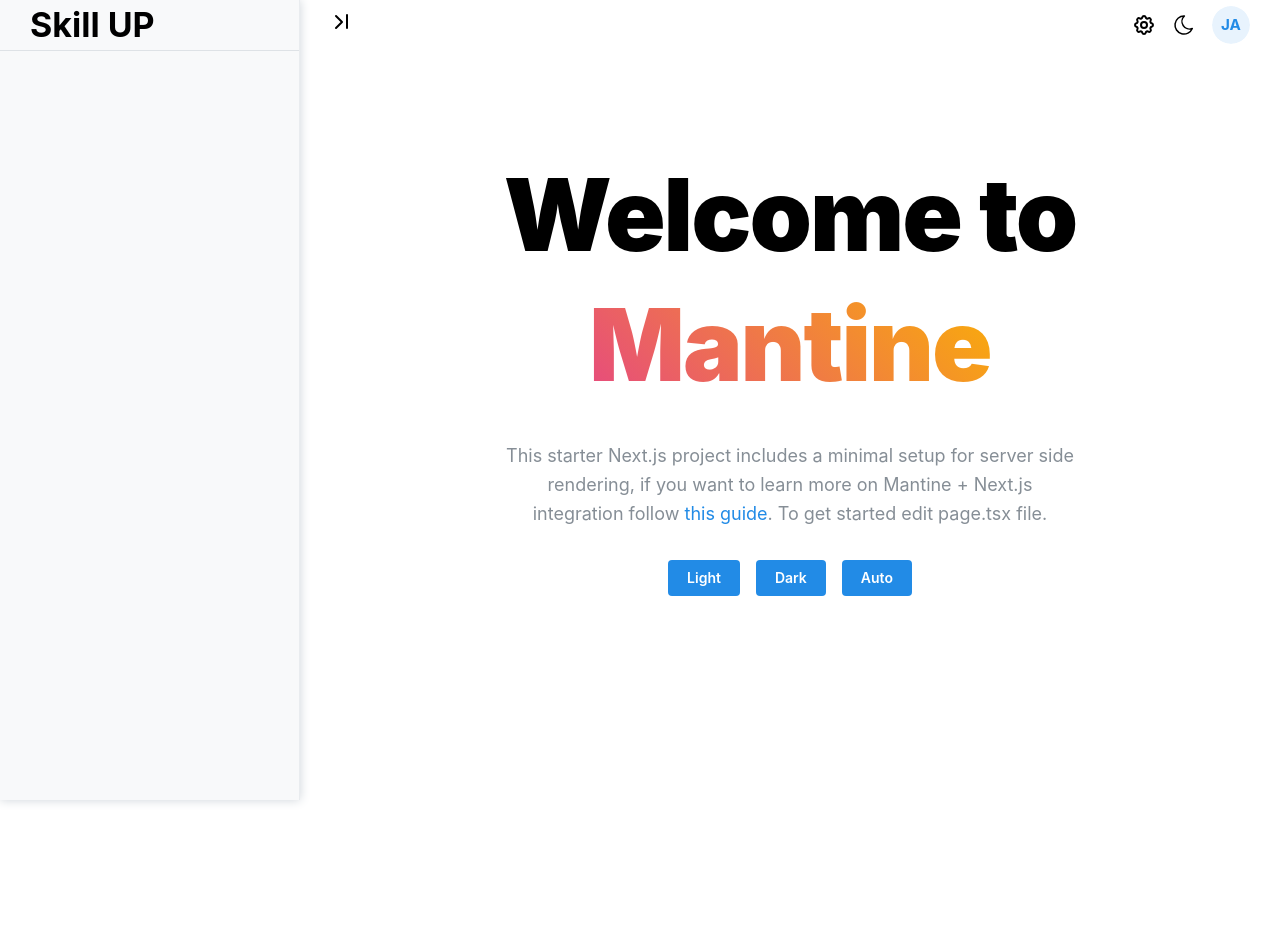
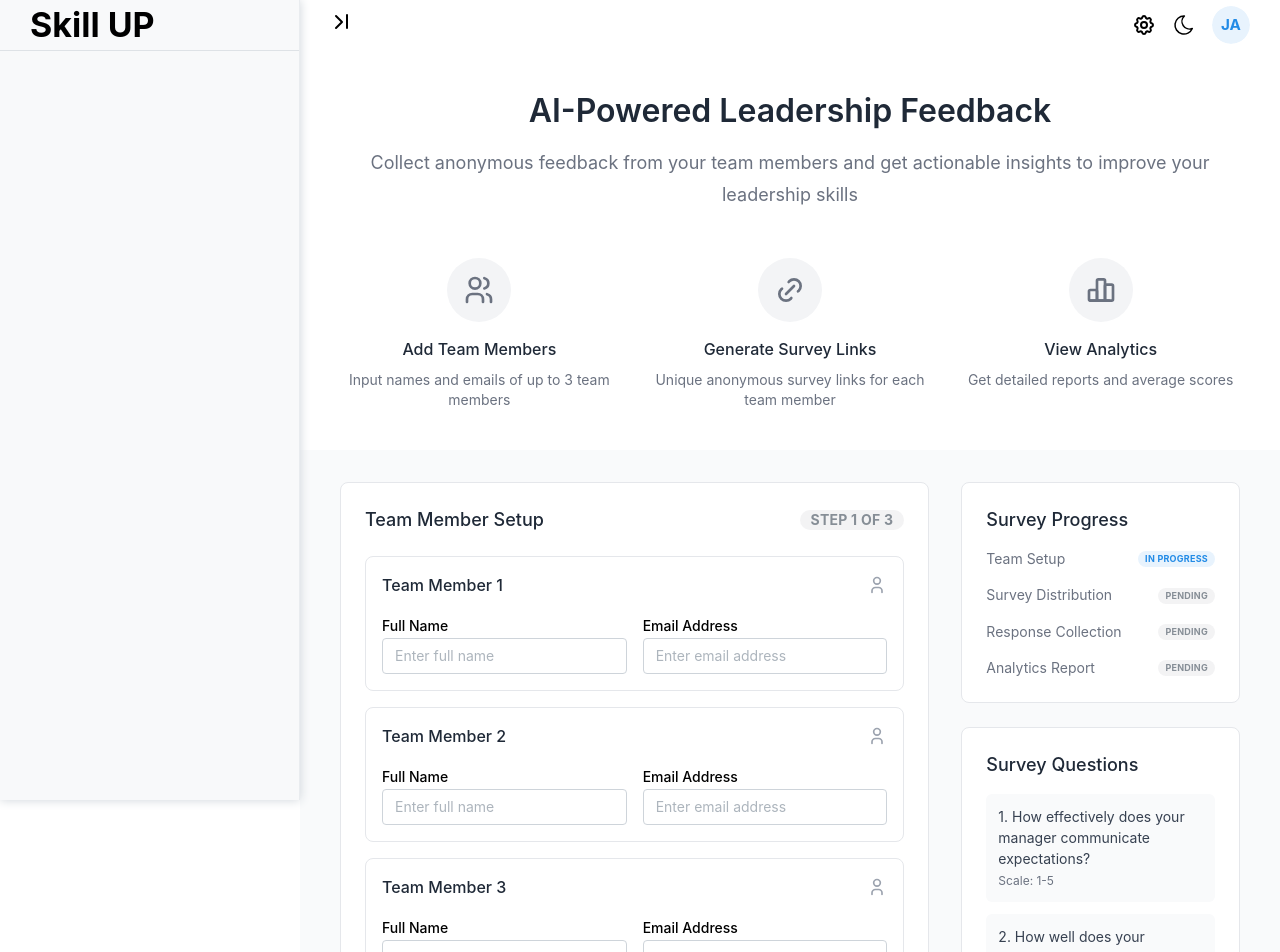
Before and after one commit to josejuniorpgx/Skill-Up-Test, a Next.js app: page / in a window 1280 px wide. Shown: the top 952 px of the page. Before the commit the page ends 800 px from the top, so only its background shows below. Built offline with nearby package versions, Linux system fonts and the light colour scheme.

Commit message:
Feat: implement HomeView with multi-step survey flow and update related types and styles

```diff
--- a/src/app/page.tsx
+++ b/src/app/page.tsx
@@ -1,12 +1,10 @@
-import {Welcome} from "@/components/common/Welcome/Welcome";
-import {ColorSchemeToggle} from "@/components/common/ColorSchemeToggle/ColorSchemeToggle";
+import {HomeView} from "@/components/pages/home";
 
 
 export default function HomePage() {
-  return (
-    <>
-      <Welcome />
-      <ColorSchemeToggle />
-    </>
-  );
+    return (
+        <>
+            <HomeView/>
+        </>
+    );
 }
--- /dev/null
+++ b/src/components/pages/home/Home.module.css
@@ -0,0 +1,14 @@
+/* src/components/Dashboard/Dashboard.module.css */
+
+.dashboard {
+    background-color: #f9fafb;
+    min-height: 100vh;
+}
+
+.content {
+    padding: 2rem 1.5rem;
+}
+
+.container {
+    width: 100%;
+}
--- /dev/null
+++ b/src/components/pages/home/index.tsx
@@ -0,0 +1,111 @@
+'use client';
+
+import {useState} from 'react';
+import {Container, Grid} from '@mantine/core';
+import styles from './Home.module.css';
+import {TeamMember} from "@/types/survey";
+import {SurveyDistribution} from "@/components/pages/home/SurveyDistribution";
+import {Sidebar} from "@/components/pages/home/Sidebar";
+import {SurveyPreview} from "@/components/pages/home/SurveyPreview";
+import {HeroSection} from "@/components/pages/home/HeroSection";
+import {TeamSetup} from "@/components/pages/home/TeamSetup";
+
+type DashboardStep = 'setup' | 'distribution' | 'collection' | 'analytics';
+
+export function HomeView() {
+    const [currentStep, setCurrentStep] = useState<DashboardStep>('setup');
+    const [teamMembers, setTeamMembers] = useState<TeamMember[]>([]);
+    const [isLoading, setIsLoading] = useState(false);
+
+    const handleTeamSetupSubmit = async (members: TeamMember[]) => {
+        setIsLoading(true);
+        try {
+            // Simular API call para generar links únicos
+            const membersWithLinks = members.map(member => ({
+                ...member,
+                surveyLink: `${window.location.origin}/survey/${member.id}`,
+                hasCompleted: false
+            }));
+
+            setTeamMembers(membersWithLinks);
+            setCurrentStep('distribution');
+
+            // Aquí harías la llamada real a la API
+            // const response = await api.createSurvey(members);
+
+        } catch (error) {
+            console.error('Error creating survey:', error);
+        } finally {
+            setIsLoading(false);
+        }
+    };
+
+    return (
+        <div className={styles.dashboard}>
+            <HeroSection/>
+
+            <section className={styles.content}>
+                <Container size="xl" className={styles.container}>
+                    <Grid gutter="xl">
+                        <Grid.Col span={{base: 12, lg: 8}}>
+                            {currentStep === 'setup' && (
+                                <TeamSetup
+                                    onSubmit={handleTeamSetupSubmit}
+                                    isLoading={isLoading}
+                                />
+                            )}
+
+                            {currentStep === 'distribution' && (
+                                <SurveyDistribution
+                                    teamMembers={teamMembers}
+                                    onContinue={() => setCurrentStep('collection')}
+                                />
+                            )}
+
+                            {currentStep === 'collection' && (
+                                <ResponseCollection
+                                    teamMembers={teamMembers}
+                                    onComplete={() => setCurrentStep('analytics')}
+                                />
+                            )}
+
+                            {currentStep === 'analytics' && (
+                                <AnalyticsReport teamMembers={teamMembers}/>
+                            )}
+                        </Grid.Col>
+
+                        <Grid.Col span={{base: 12, lg: 4}}>
+                            <Sidebar currentStep={currentStep}/>
+                        </Grid.Col>
+                    </Grid>
+                </Container>
+            </section>
+
+            <SurveyPreview/>
+        </div>
+    );
+}
+
+// Componentes placeholder para los otros pasos
+
+function ResponseCollection({teamMembers, onComplete}: {
+    teamMembers: TeamMember[];
+    onComplete: () => void;
+}) {
+    return (
+        <div>
+            <h3>Response Collection - Coming Soon</h3>
+            <p>Waiting for {teamMembers.length} responses</p>
+            <button onClick={onComplete}>Complete</button>
+        </div>
+    );
+}
+
+function AnalyticsReport({teamMembers}: { teamMembers: TeamMember[] }) {
+    return (
+        <div>
+            <h3>Analytics Report - Coming Soon</h3>
+            <p>Results for {teamMembers.length} team members</p>
+        </div>
+    );
+}
--- /dev/null
+++ b/src/types/survey.ts
@@ -0,0 +1,53 @@
+export interface TeamMember {
+    id: string;
+    name: string;
+    email: string;
+    surveyLink?: string;
+    hasCompleted?: boolean;
+}
+
+export interface SurveyQuestion {
+    id: string;
+    question: string;
+    type: 'rating' | 'text';
+    required: boolean;
+    scale?: {
+        min: number;
+        max: number;
+        minLabel: string;
+        maxLabel: string;
+    };
+}
+
+export interface SurveyResponse {
+    id: string;
+    surveyId: string;
+    teamMemberId: string;
+    responses: {
+        questionId: string;
+        value: number | string;
+    }[];
+    submittedAt: Date;
+}
+
+export interface Survey {
+    id: string;
+    managerId: string;
+    title: string;
+    description: string;
+    questions: SurveyQuestion[];
+    teamMembers: TeamMember[];
+    responses: SurveyResponse[];
+    createdAt: Date;
+    status: 'draft' | 'active' | 'completed';
+}
+
+export interface SurveyAnalytics {
+    averageScores: {
+        questionId: string;
+        average: number;
+        question: string;
+    }[];
+    responseCount: number;
+    completionRate: number;
+}
```
